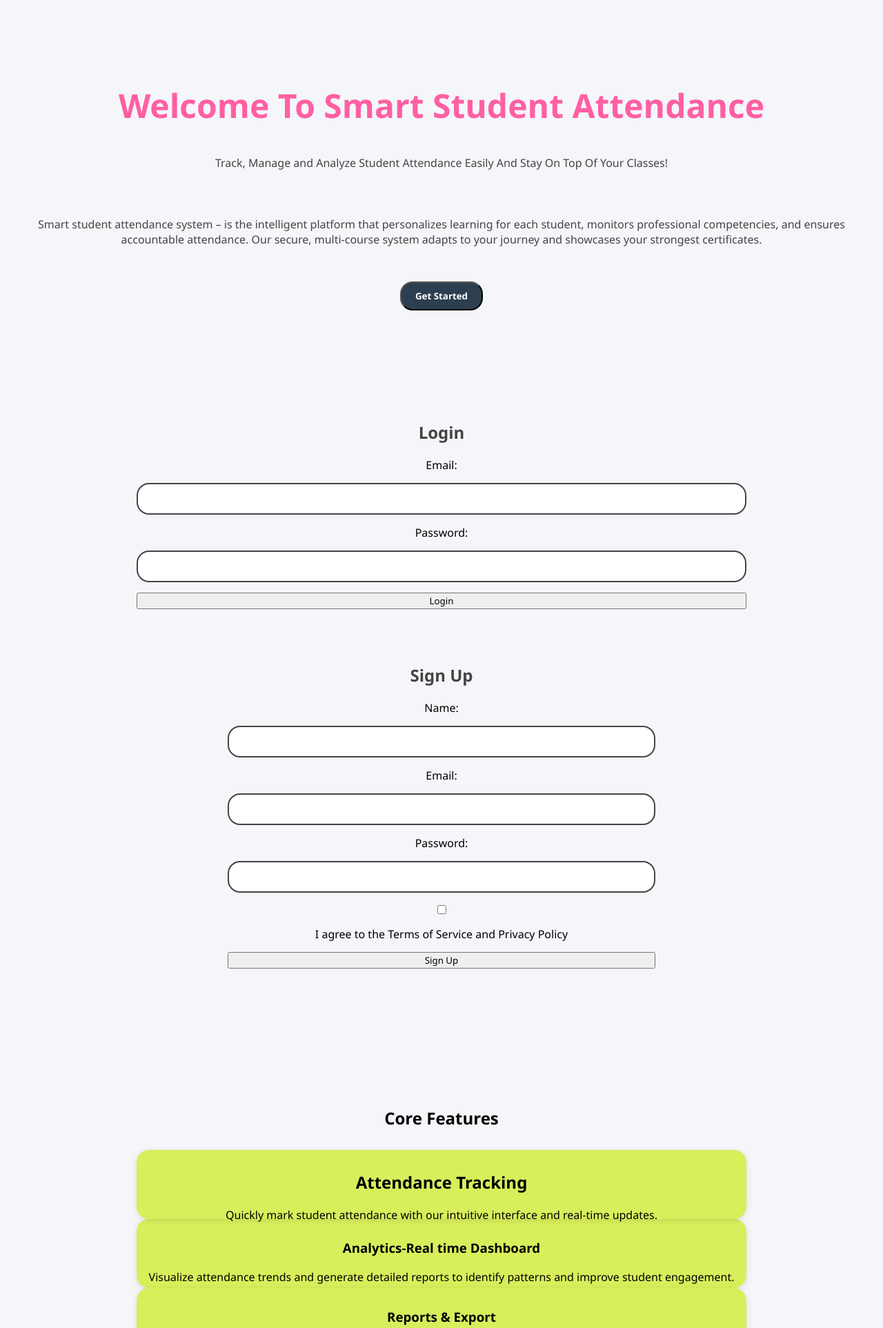
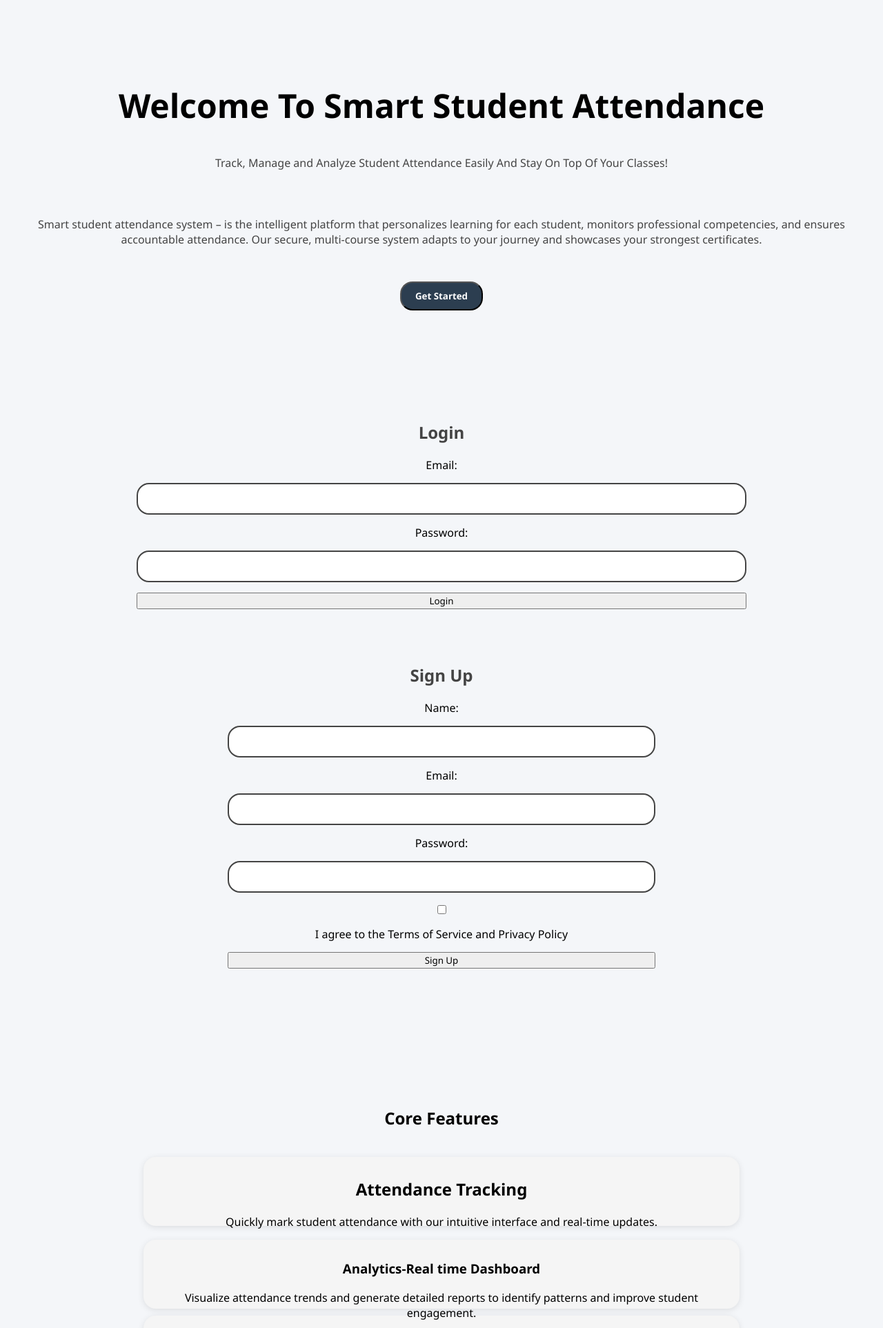
Before and after one commit to starra-dev/attendance_main, a Python web app: template template/landingpage.html in a window 1280 px wide. Shown: the part 92-2017 px from the top of the page at 69% size. Run offline with Jinja, Linux system fonts and the light colour scheme; the template is opened without the code that fills it, so the values that code supplies are empty.

Commit message:
Landing page, Core Feature, Login, Sign Up Form, Generate Report,Dashboard Overveiws Contact Admin

```diff
--- a/static/landingpage.css
+++ b/static/landingpage.css
@@ -72,7 +72,7 @@ body {
     font-weight: bold;
 }
 :root {
-  --pink: #ff5fa2;
+  ---brown:#311803b9;
   --green: #2ecc71;
   --dark-grey: #444;
   --light-bg: #f9f9f9;
@@ -105,11 +105,12 @@ body {
 }
 
 .card {
-    background: rgb(216, 238, 91);
+    background: whitesmoke;
     padding: 10px;
     border-radius: 18px;
     box-shadow: 0 2px 10px rgba(0,0,0,0.1);
     height: 100px;
+    margin: 10px;
 }
 
 .dashboard-cards {
```
